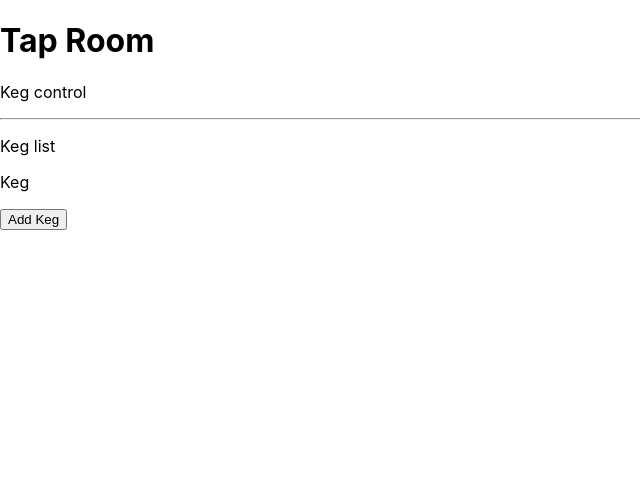
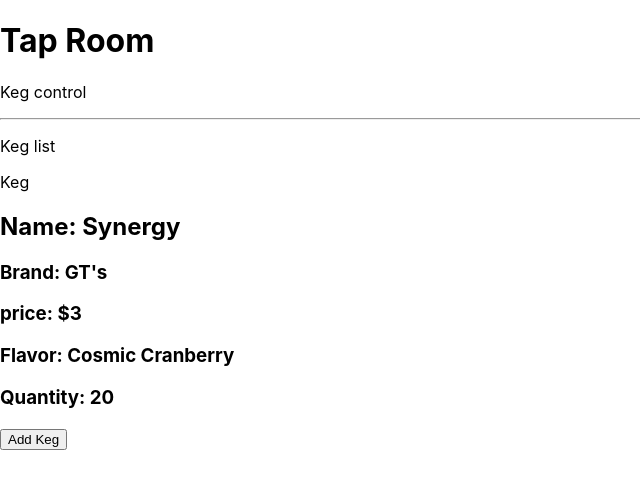
Before and after one commit to fc-dogan/Taproom-Redux, a React (Create React App) app: page / in a window 1280 px wide. Shown: the top 488 px of the page, without its empty margins (0-640 px from the left). Built offline with nearby package versions, Linux system fonts and the light colour scheme.

Commit message:
add allKombuchaList state to Keg control and pass the list as prop to Keg list

```diff
--- a/src/components/Keg.js
+++ b/src/components/Keg.js
@@ -1,9 +1,26 @@
 import React from 'react';
+import PropTypes from 'prop-types';
 
-function Keg() {
+
+function Keg(props) {
   return (
+    <React.Fragment>
     <p>Keg</p>
+    <h2><strong>Name:</strong> {props.name}</h2>
+    <h3><strong>Brand:</strong> {props.brand}</h3>
+    <h3><strong>price:</strong> ${props.price}</h3>
+    <h3><strong>Flavor:</strong> {props.flavor}</h3>
+    <h3><strong>Quantity:</strong> {props.quantity}</h3>
+    </React.Fragment>
   )
 }
 
+Keg.propTypes = {
+  name: PropTypes.string,
+  brand: PropTypes.string,
+  price: PropTypes.number,
+  flavor: PropTypes.string,
+  quantity: PropTypes.number
+}
+
 export default Keg;
--- a/src/components/KegContol.js
+++ b/src/components/KegContol.js
@@ -7,6 +7,15 @@
     super(props);
     this.state = {
       formVisibleOnPage: false,
+      allKombuchaList: [
+        {
+          name: "Synergy",
+          brand: "GT's",
+          price: 3,
+          flavor: "Cosmic Cranberry",
+          quantity: 20,
+        }
+      ]
     }
   }
 
@@ -24,7 +33,7 @@
       currentlyVisibleState = <NewKegForm />
       buttonText = "Return to Keg list";
     } else {
-      currentlyVisibleState = <KegList />
+      currentlyVisibleState = <KegList kegList={this.state.allKombuchaList} />
       buttonText = "Add Keg";
     }
     return (
--- a/src/components/KegList.js
+++ b/src/components/KegList.js
@@ -1,14 +1,27 @@
 import React from 'react';
 import Keg from './Keg';
+import PropTypes from 'prop-types';
 
-function KegList(){
+function KegList(props){
   return (
     <React.Fragment>
       <hr />
       <p>Keg list</p>
-      <Keg />
+      {props.kegList.map( keg =>
+        <Keg
+          name={keg.name}
+          brand={keg.brand}
+          price={keg.price}
+          flavor={keg.flavor}
+          quantity={keg.quantity}
+          />
+      )}
     </React.Fragment>
   )
 }
 
+KegList.propTypes = {
+  kegList: PropTypes.array
+}
+
 export default KegList ;
```
